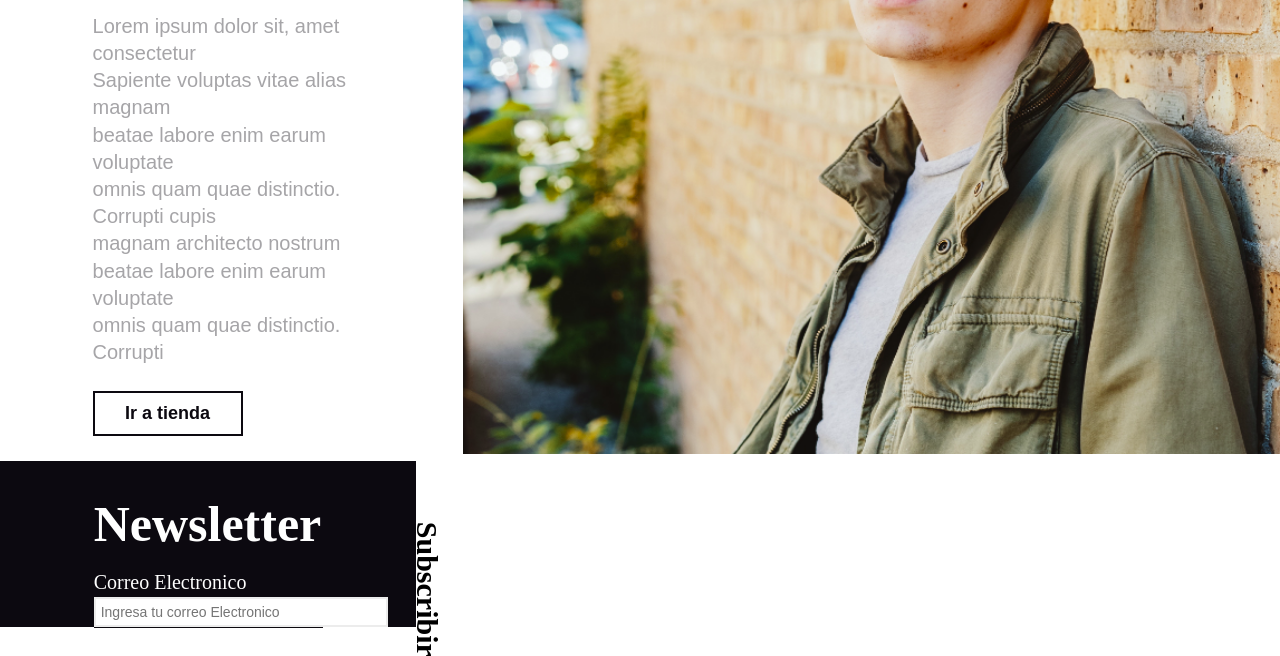
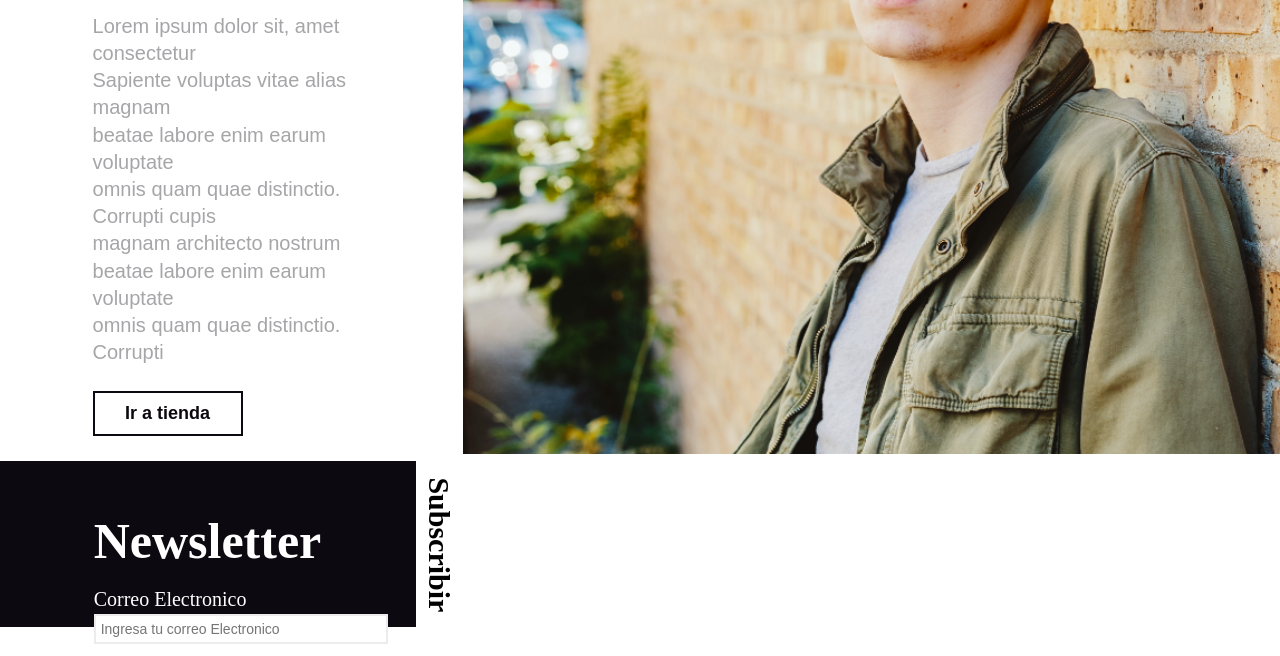
Before and after one commit to Nahuel987/Desafio-LOL-XD-A, a plain HTML site: page index.html in a window 1280 px wide. Shown: the part 370-1026 px from the top of the page. Drawn offline with Linux system fonts and the light colour scheme.

Commit message:
Tercer commit: Se realizan pequeños ajustes

```diff
--- a/assets/sass/layout/_seccionHero.scss
+++ b/assets/sass/layout/_seccionHero.scss
@@ -61,22 +61,28 @@ button {
     margin-left: auto;
     margin-right: auto;
     text-align: left;
+
 }
 
 .divy2 {
+    display: flex;
+    justify-content: center;
+    align-items: center;
     width: 10%;
     height: 30%;
-    text-align: center;
     /*girar divy2*/
     transform: rotate(90deg);
-    margin-top: auto;
-    margin-bottom: auto;
+
+
 }
+
+
 
 .divy1 label,
 input {
     display: block;
     margin-bottom: 3px;
+
 }
 
 .divy1 h1 {
@@ -91,6 +97,8 @@ input {
 }
 
 .negro {
+    display: flex;
+    align-items: center;
     padding: 0;
     margin: 0;
     background-color: $smokyBlack;
```
Also changed, not shown: assets/css/style.css, 1 other file.
